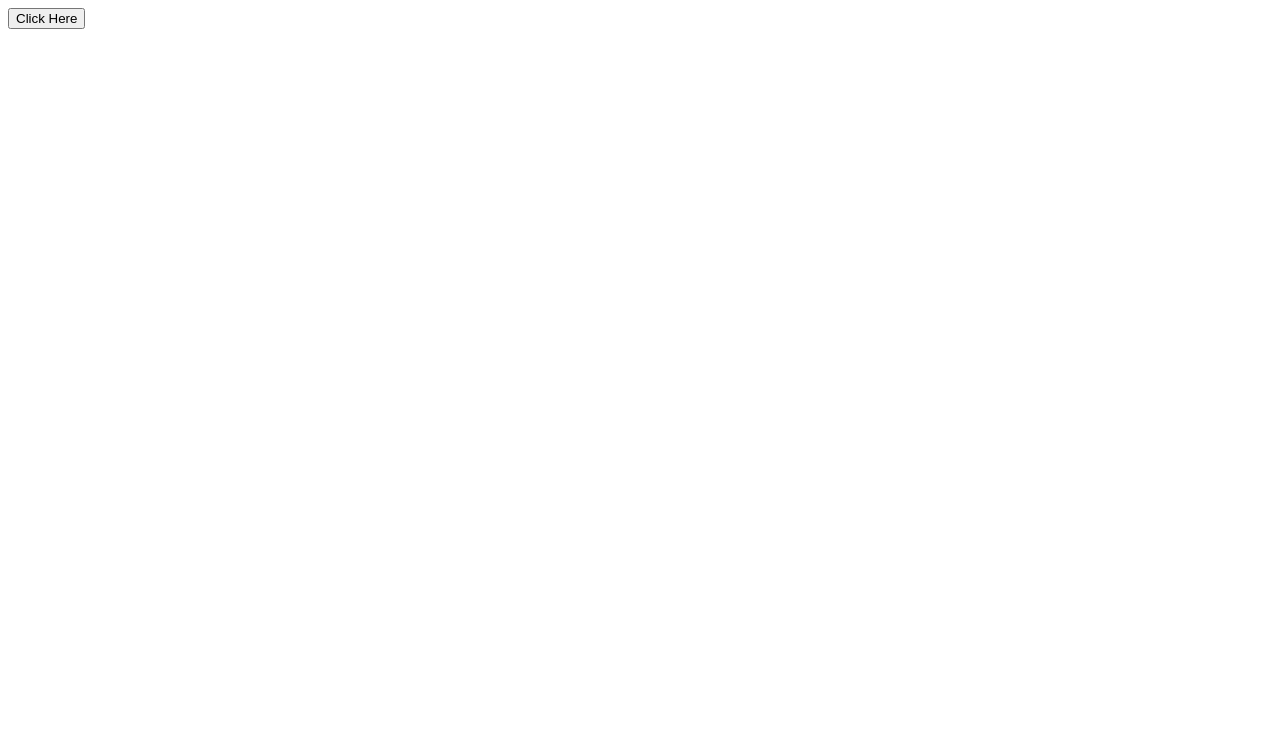
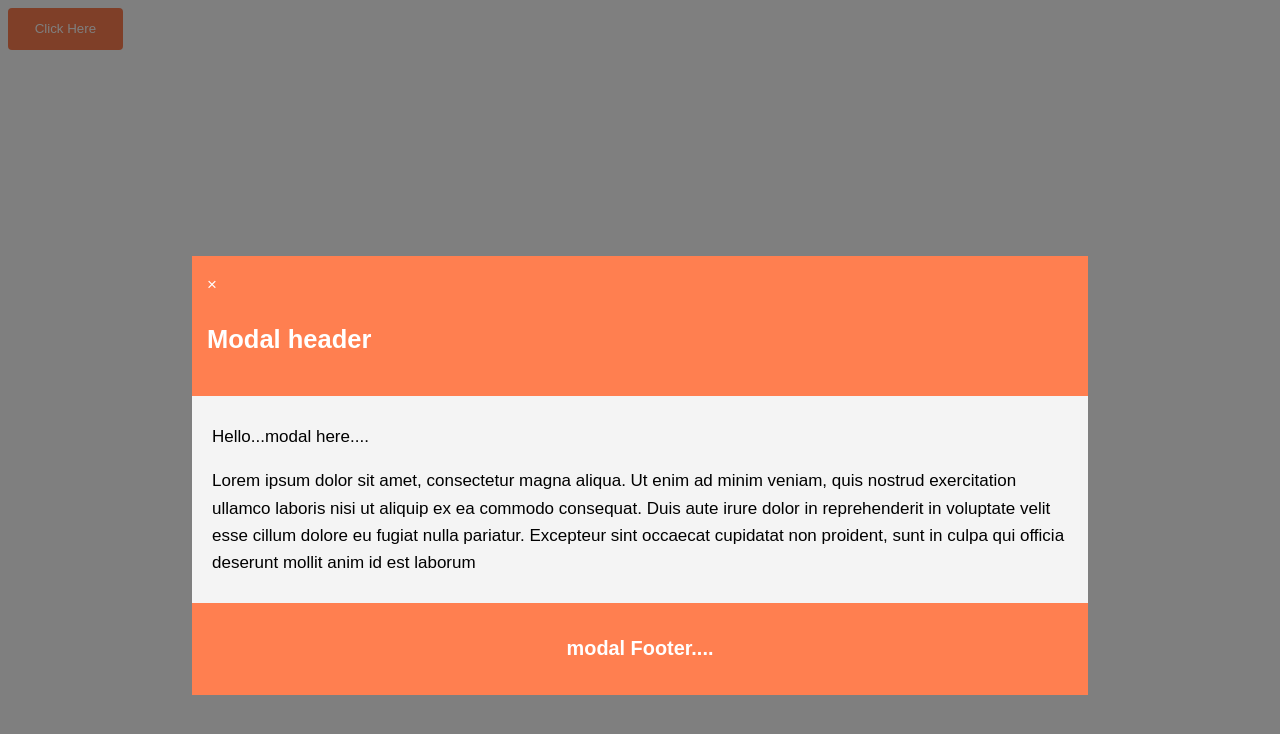
Before and after one commit to kelly-stone/About-Me, a plain HTML site: page index.html in a window 1280 px wide. Drawn offline with Linux system fonts and the light colour scheme.

Commit message:
using css: focus, animation, z-index-1, cursor:pointer

```diff
--- a/index.html
+++ b/index.html
@@ -5,8 +5,30 @@
     <meta name="viewport" content="width=device-width, initial-scale=1.0" />
     <meta http-equiv="X-UA-Compatible" content="ie=edge" />
     <title>Simple Modal</title>
+    <link rel="stylesheet" href="style.css" />
   </head>
   <body>
     <button id="modalBtn" class="button">Click Here</button>
+
+    <div id="simpleModal" class="modal">
+      <div class="modal-content">
+        <div class="modal-header">
+          <span class="closeBtn">&times;</span>
+          <h2>Modal header</h2>
+        </div>
+        <div class="modal-body">
+          <p>Hello...modal here....</p>
+          <p>
+            Lorem ipsum dolor sit amet, consectetur magna aliqua. Ut enim ad
+            minim veniam, quis nostrud exercitation ullamco laboris nisi ut
+            aliquip ex ea commodo consequat. Duis aute irure dolor in
+            reprehenderit in voluptate velit esse cillum dolore eu fugiat nulla
+            pariatur. Excepteur sint occaecat cupidatat non proident, sunt in
+            culpa qui officia deserunt mollit anim id est laborum
+          </p>
+        </div>
+        <div class="modal-footer"><h3>modal Footer....</h3></div>
+      </div>
+    </div>
   </body>
 </html>
--- /dev/null
+++ b/style.css
@@ -0,0 +1,75 @@
+body {
+  font-family: Arial, Helvetica, sans-serif;
+  font-size: 17px;
+  line-height: 1.6;
+}
+
+.button {
+  background: coral;
+  padding: 1em 2em;
+  color: #fff;
+  border: 0;
+  border-radius: 4px;
+}
+
+.button:hover {
+  background: #333;
+}
+
+.button:focus {
+  /* all browsers: remove the default outline since
+      we are rolling our own focus styles */
+  outline: none;
+}
+
+.closeBtn:hover,
+.closeBtn:focus {
+  color: #000;
+  text-decoration: none;
+  cursor: pointer;
+}
+
+.modal {
+  position: fixed;
+  z-index: 1;
+  left: 0;
+  top: 0;
+  height: 100%;
+  width: 100%;
+  overflow: auto;
+  background-color: rgba(0, 0, 0, 0.5);
+}
+
+.modal-content {
+  background-color: #f4f4f4;
+  margin: 20% auto;
+  width: 70%;
+  box-shadow: 0 5p 8px 0 rgba(0, 0, 0, 0.2), 0 7px 20px 0 rgba(0, 0, 0, 0.17);
+  animation-name: modalopen;
+  animation-duration: 3s;
+}
+
+@keyframes modalopen {
+  from {
+    opacity: 0;
+  }
+  to {
+    opacity: 5;
+  }
+}
+.modal-header {
+  background: coral;
+  padding: 15px;
+  color: #fff;
+}
+
+.modal-body {
+  padding: 10px 20px;
+}
+
+.modal-footer {
+  background-color: coral;
+  padding: 10px;
+  color: #fff;
+  text-align: center;
+}
```
